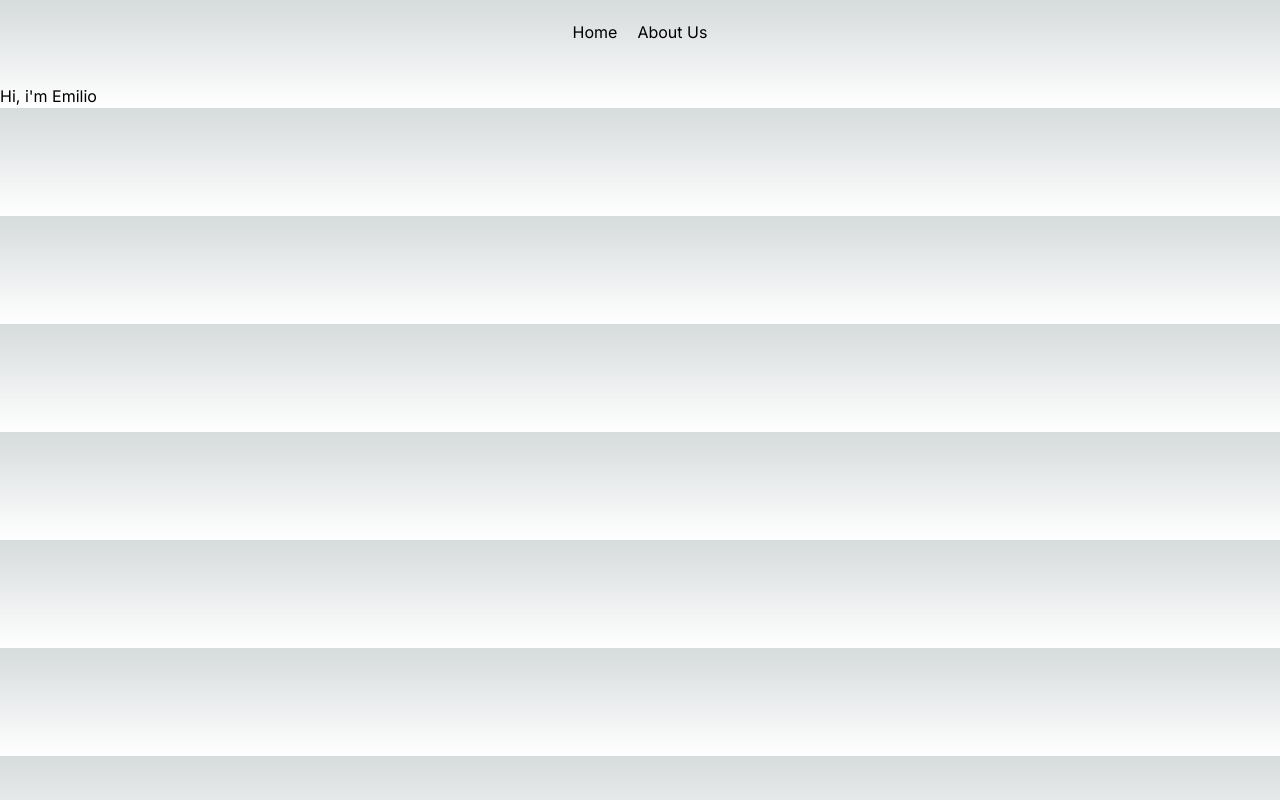
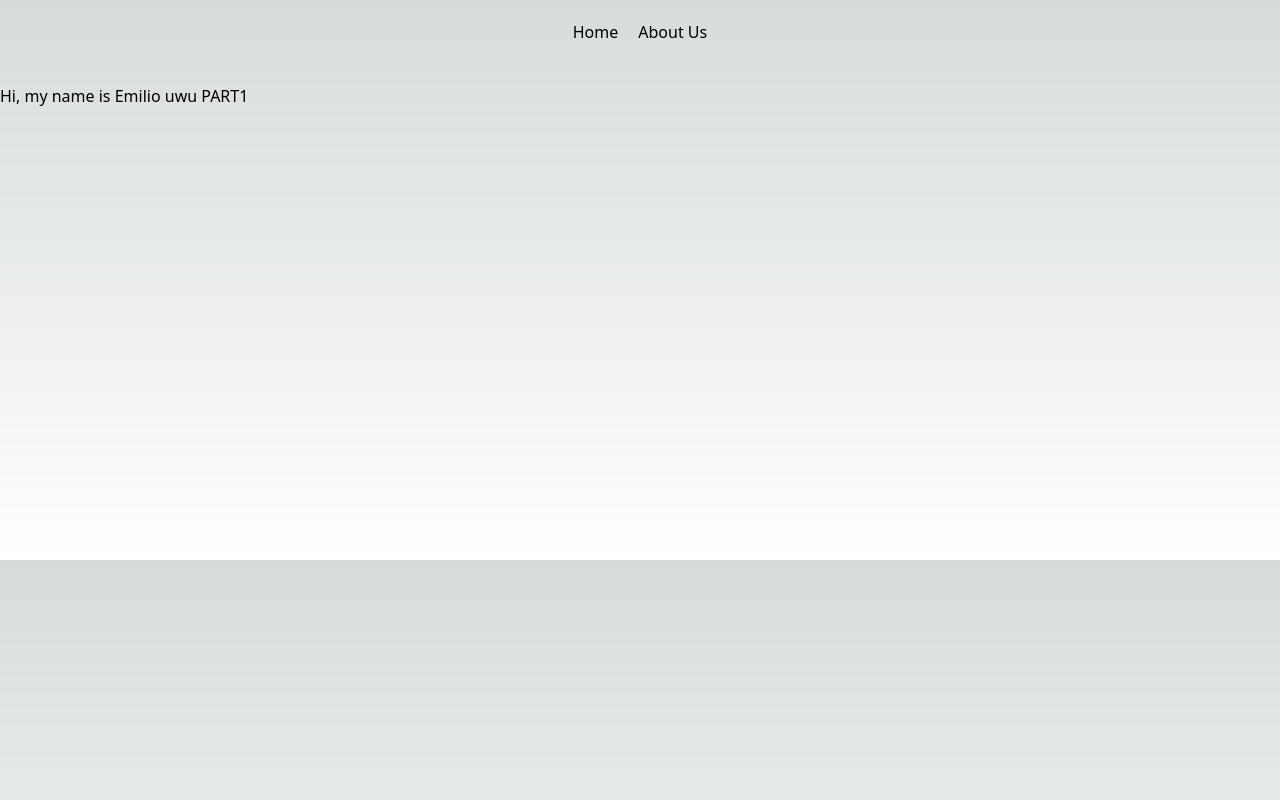
Before and after one commit to Cyrc3/firstapp, a Next.js app: page / in a window 1280 px wide. Built offline with nearby package versions, Linux system fonts and the light colour scheme.

Commit message:
ABER SI JALA

```diff
--- a/app/page.tsx
+++ b/app/page.tsx
@@ -1,4 +1,6 @@
 import Image from "next/image";
+import 'tailwindcss/tailwind.css';
+
 import styles from "@/styles/index.module.css"; // Cambio de 'Style' a 'styles'
 
 export default function Home() {
@@ -10,12 +12,16 @@ export default function Home() {
           <a href="#">About Us</a>
         </nav>
       </div>
-      <div>
-        <nav>
-          <a href="#">Hi, i'm Emilio</a>
-
-        </nav>
-      </div>
+      <body className={styles.body}>
+        <h2>Hi, my name is Emilio uwu PART1</h2>
+      </body>
     </main>
   );
 }
+function MyComponent() {
+  return (
+    <div className="bg-blue-500 text-white p-4">
+      Este es un componente con estilos de Tailwind CSS.
+    </div>
+  )
+}
--- a/styles/index.module.css
+++ b/styles/index.module.css
@@ -11,5 +11,14 @@
     margin-bottom: 20px;
 }
 .navbar a{
-    cursor:pointer
+    cursor:pointer;
+    justify-content: center;
+
 }
+
+.body{
+    justify-content: center;
+    align-items: center;
+    height: 70vh;
+
+}
--- /dev/null
+++ b/tailwind.config.js
@@ -0,0 +1,8 @@
+/** @type {import('tailwindcss').Config} */
+module.exports = {
+  content: [],
+  theme: {
+    extend: {},
+  },
+  plugins: [],
+}
```
